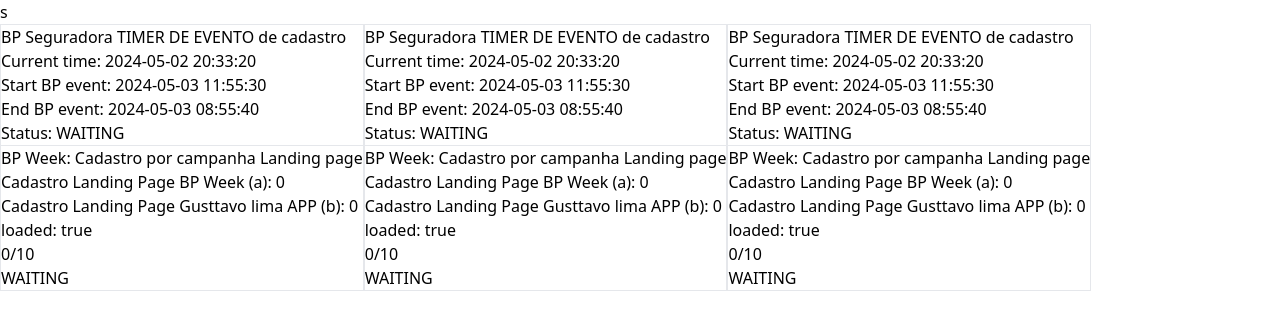
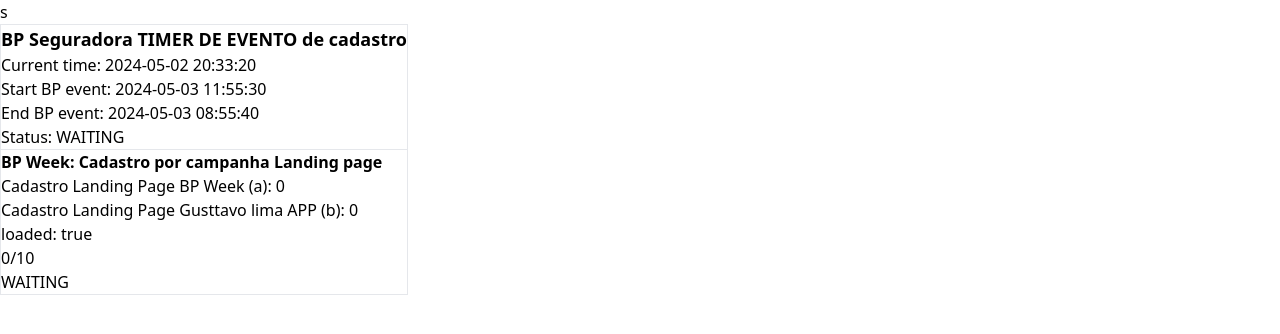
Before and after one commit to coffezilla/sis-form-timeline, a React (Vite) app in the folder my-app/: page / in a window 1280 px wide. Shown: the top 334 px of the page. Built offline with nearby package versions, Linux system fonts and the light colour scheme.

Commit message:
Added interface IPRops

```diff
--- a/my-app/src/App.tsx
+++ b/my-app/src/App.tsx
@@ -197,8 +197,8 @@
       <div>s</div>
       <div className="flex">
         <Counter events={events} start={startEvent} />
-        <Counter events={events2} start={startEvent} />
-        <Counter events={events3} start={startEvent} />
+        {/* <Counter events={events2} start={startEvent} /> */}
+        {/* <Counter events={events3} start={startEvent} /> */}
       </div>
       {/* <Counter events={events} start={startEvent} /> */}
     </>
--- a/my-app/src/components/Counter.tsx
+++ b/my-app/src/components/Counter.tsx
@@ -1,20 +1,32 @@
 import useEvent from "../hooks/useEvent";
 
-const Counter = ({ events, start }: { events: any[]; startEvent: string }) => {
+interface IProps {
+  events: {
+    id: number;
+    name: string;
+    landingpage: string;
+    type: string;
+  }[];
+  start: string;
+}
+
+const Counter = ({ events, start }: IProps) => {
   const {
+    TIMELINE_TOTAL,
     isLoaded,
     currentTime,
     finishTime,
     timelineCurrentIndex,
     eventStatus,
-    TIMELINE_TOTAL,
     signupsA,
     signupsB,
   } = useEvent(events, start);
 
   return (
     <div className="border">
-      <h1>BP Seguradora TIMER DE EVENTO de cadastro</h1>
+      <h1 className="font-bold text-lg">
+        BP Seguradora TIMER DE EVENTO de cadastro
+      </h1>
       {isLoaded && (
         <>
           <p>Current time: {currentTime}</p>
@@ -22,7 +34,9 @@
           <p>End BP event: {finishTime}</p>
           <p>Status: {eventStatus}</p>
           <hr />
-          <h1>BP Week: Cadastro por campanha Landing page</h1>
+          <h2 className="font-bold text-md">
+            BP Week: Cadastro por campanha Landing page
+          </h2>
           <p>Cadastro Landing Page BP Week (a): {signupsA}</p>
           <p>Cadastro Landing Page Gusttavo lima APP (b): {signupsB}</p>
           <p>loaded: {isLoaded.toString()}</p>
```
